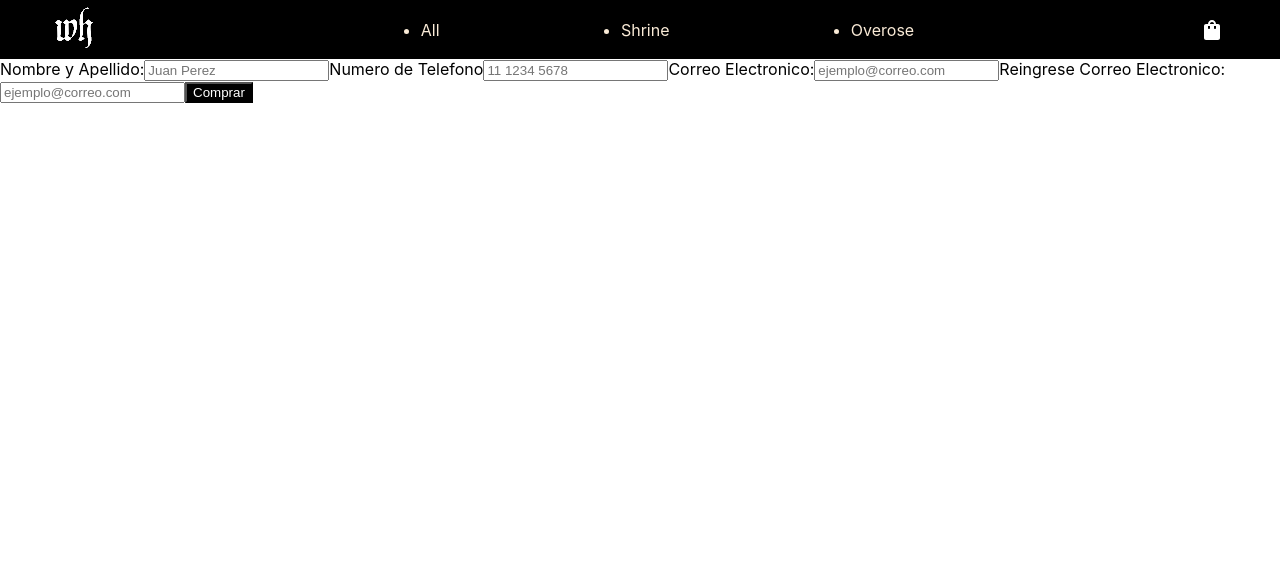
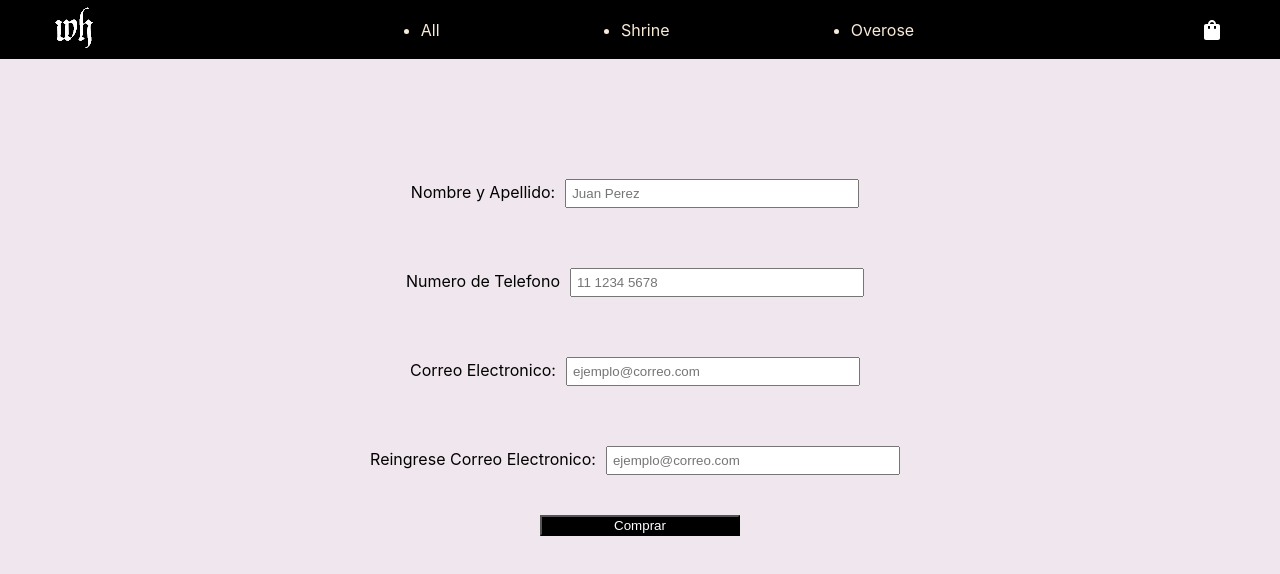
Before and after one commit to arturoguerrab/PreEntrega1Guerra, a React (Create React App) app: page /cart in a window 1280 px wide. Both pictures are taken after a click on the button "Ir al Checkout". Shown: the top 574 px of the page. Built offline with nearby package versions, Linux system fonts and the light colour scheme.

Commit message:
Creacion de las hojas de estilo, sitio terminado, solo falta estilizarlo y aplicar rendering

```diff
--- a/package.json
+++ b/package.json
@@ -16,6 +16,7 @@
     "react-dom": "^18.2.0",
     "react-router-dom": "^6.8.1",
     "react-scripts": "5.0.1",
+    "sweetalert2": "^11.7.3",
     "web-vitals": "^2.1.4"
   },
   "scripts": {
--- a/src/components/Checkout/Checkout.css
+++ b/src/components/Checkout/Checkout.css
@@ -15,6 +15,7 @@
 }
 
 .resumenContainer{
+    height: 60vh;
     width: 100%;
     display: flex;
     flex-direction: column;
--- a/src/components/CheckoutContainer/CheckoutContainer.jsx
+++ b/src/components/CheckoutContainer/CheckoutContainer.jsx
@@ -2,6 +2,7 @@ import {useContext, useState} from 'react'
 import { CartContext } from '../../context/CartContext'
 import Checkout from '../Checkout/Checkout'
 import FormCheckout from '../FormCheckout/FormCheckout'
+import OrdenId from '../OrdenId/OrdenId'
 
 const CheckoutContainer = () => {
 
@@ -13,7 +14,9 @@ const CheckoutContainer = () => {
 
     if(ordenId){
         return(
-            <div>{ordenId}</div>
+            <div>
+                <OrdenId ordenId={ordenId}/>
+            </div>
         )
     }
     return (
--- /dev/null
+++ b/src/components/FormCheckout/FormCheckout.css
@@ -0,0 +1,37 @@
+.formCheckout{
+
+    display: flex;
+    flex-direction: column;
+    gap: 20px;
+    justify-content: center;
+    align-items: center;
+
+}
+
+.formCheckout label{
+
+    width: 100%;
+    padding: 10px;
+}
+
+.formCheckout input{
+    width: 280px;
+    padding: 5px;
+    margin: 10px;
+
+}
+
+.formCheckout button{
+    width: 200px;
+
+}
+
+
+.formContainer{
+    padding-top: 100px;
+
+    width: 100%;
+    height:100vh;
+    background-color: rgb(240, 230, 237);
+    text-align: center;
+}
--- a/src/components/FormCheckout/FormCheckout.jsx
+++ b/src/components/FormCheckout/FormCheckout.jsx
@@ -1,6 +1,7 @@
 import React, { useState } from "react";
 import {collection, serverTimestamp, addDoc, updateDoc,doc} from "firebase/firestore"
 import { db } from "../../firebaseConfig";
+import "./FormCheckout.css"
 const FormCheckout = ({cart, precioFinal, setOrdenId, limpiarCarrito }) => {
 
     const [userInfo, setUserInfo] = useState({nombre:"", telefono:"", correo:""})
@@ -37,8 +38,8 @@ const FormCheckout = ({cart, precioFinal, setOrdenId, limpiarCarrito }) => {
     }
 
     return (
-    <div>
-        <form onSubmit={handleSubmit}>
+    <div className="formContainer">
+        <form onSubmit={handleSubmit} className="formCheckout">
         <label>
             Nombre y Apellido:
             <input
--- a/src/components/ItemDetail/ItemDetail.css
+++ b/src/components/ItemDetail/ItemDetail.css
@@ -4,10 +4,18 @@
     background-color: rgb(240, 230, 237);
     display: flex;
     gap: 5%;
-
+    height: 80vh;
 }
 
 .producto__container img{
     height: 400px;
     width: 400px;
 }
+
+.contador{
+    background-color: aliceblue;
+    padding: 0 10px 0 10px;
+    margin:4px;
+    border: 1px solid black;
+
+}
--- a/src/components/ItemDetail/ItemDetail.jsx
+++ b/src/components/ItemDetail/ItemDetail.jsx
@@ -15,7 +15,7 @@ const ItemDetail = ({ producto, contador, sumar, restar, onAdd }) => {
                     <p> ${producto.precio},00</p>
                     <div>
                         <button onClick={restar}>-</button>
-                        <span>{contador}</span>
+                        <span className='contador'>{contador}</span>
                         <button onClick={sumar}>+</button>
                     </div>
                 </div>
--- a/src/components/ItemDetailContainer/ItemDetailContainer.jsx
+++ b/src/components/ItemDetailContainer/ItemDetailContainer.jsx
@@ -1,4 +1,5 @@
 import React from 'react'
+import Swal from 'sweetalert2'
 
 import { useState, useEffect, useContext } from 'react'
 import { useParams } from 'react-router-dom'
@@ -37,6 +38,12 @@ const ItemDetailContainer = () => {
     };
 
     addToCart(seleccion)
+
+    Swal.fire(
+      'Producto agregado con exito!',
+      '',
+      'success'
+    )
   }
 
 
--- /dev/null
+++ b/src/components/OrdenId/OrdenId.css
@@ -0,0 +1,4 @@
+.ordenInfo{
+    background-color: rgb(240, 230, 237);
+    height: 90vh;
+}
--- /dev/null
+++ b/src/components/OrdenId/OrdenId.jsx
@@ -0,0 +1,14 @@
+import React from 'react'
+import "./OrdenId.css"
+
+const OrdenId = ({ ordenId }) => {
+
+  return (
+    <div className='ordenInfo'>
+      <div>Su Compra se ha realizado con exito!</div>
+      <div>el Codigo de su compra es: {ordenId}</div>
+    </div>
+  )
+}
+
+export default OrdenId
```
Also changed, not shown: 2 other files (tests, documents, lock files or other folders).
